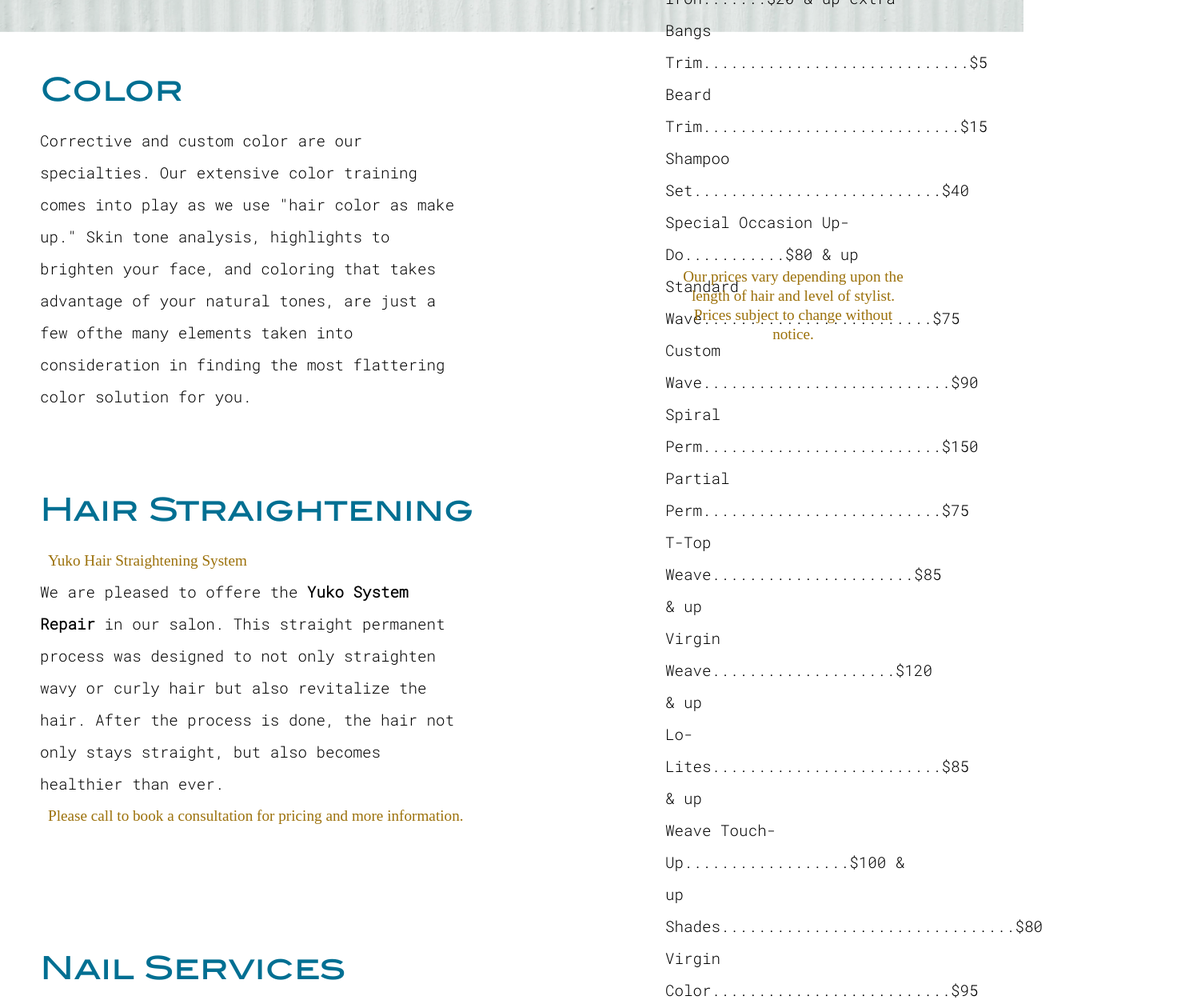
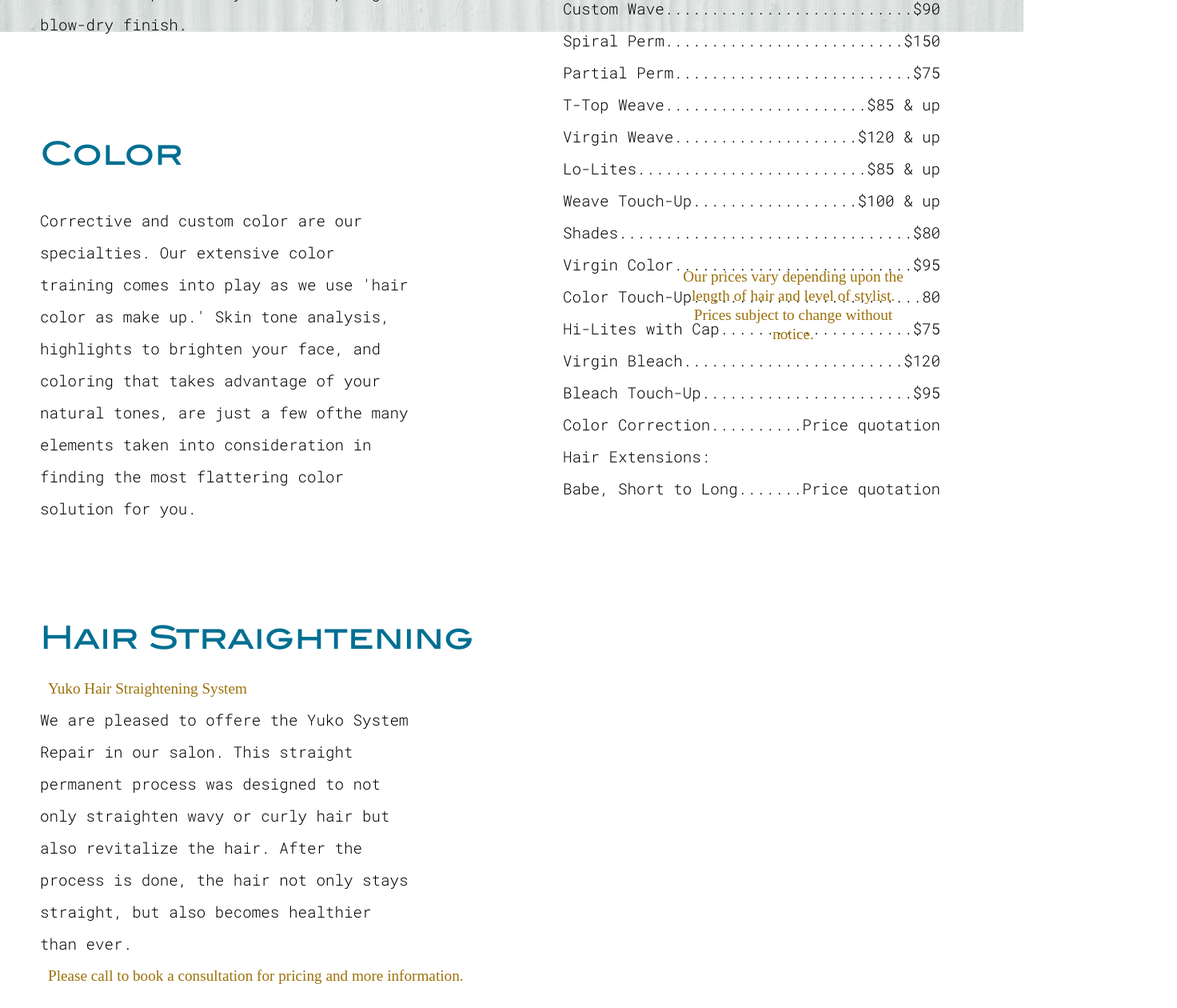
Before and after one commit to Austin-T-Johnson/headsuphair, a React (Create React App) app: page /services in a window 1280 px wide. Shown: the part 760-2020 px from the top of the page at 80% size, 1472 px wide, since content can reach past the window. Built offline with nearby package versions, Linux system fonts and the light colour scheme; a web font is replaced by a local one; what react-swipeable-views-utils would draw is missing.

Commit message:
updated banner added services-card json

```diff
--- a/src/App.scss
+++ b/src/App.scss
@@ -259,13 +259,14 @@ table {
 }
 
 .top-img-container {
-    background-image: url('../src/assets/images/front.webp');
+    background-image: url('../src/assets/images/banner.png');
     background-size: cover;
     background-position: 50% 20%;
-    filter: brightness(35%) blur(2px);
+    // filter: brightness(35%) blur(2px);
     height: 700px;
     width: 100%;
     margin-top: 25px;
+    box-shadow: 0px 5px 10px #606060;
 
 }
 
@@ -673,13 +674,14 @@ button:active:before {
     width: 100%;
     padding: 100px 50px;
     gap: 50px;
-    position: relative;
-
+    // background-color: green;
     @include media-query($small) {
         padding: 100px 0px;
         gap:0px;
     }
 }
+
+
 
 strong {
     font-weight: 800;
@@ -719,11 +721,15 @@ h3 {
         text-align: center;
     }
 }
+.left-container {
+    width: 50%;
+    // background-color: red;
+}
 
 .services-card {
-    width: 50%;
+    // width: 100%;
     padding: 50px 0px;
-
+    // background-color: yellow;
     @include media-query($small) {
         width: 100%;
         padding:25px 0px;
@@ -735,16 +741,20 @@ h3 {
 
 }
 
-.service-txt-container {
-    width: 90%;
-
+.left-txt-container {
+    width: 80%;
+    // background-color: green;
 }
 
-.services-pricing-container {
+.right-container {
+    // background-color: blue;
     width: 50%;
+    display: flex;
+    flex-direction: column;
+    align-items: flex-end;
     position: absolute;
-    top: 7%;
-    right: -15%;
+    right: 0;
+    padding-top: 50px;
 
     @include media-query($small) {
         right:0;
@@ -752,6 +762,10 @@ h3 {
         width: 100%;
 
     }
+}
+.right-txt-container {
+    width: 90%;
+    // background-color: yellow;
 }
 
 .bottom-right-h3-container {
--- /dev/null
+++ b/src/JSON/services-card.json
@@ -0,0 +1,16 @@
+[
+    {
+        "title": "The Cut",
+        "info": "The cut begins with a full consultation regarding your hairstyle options. Your hair is then treated to our clarification process which removes hard water deposits, followed by a five-minute, monthly maitenance conditioning. Next, our designer will cut your hair using precision cutting techniques that make handling your hair between services a breeze.Complimentary hair sculpting or blow-dry finish."
+    },
+    {
+        "title": "Color",
+        "info": "Corrective and custom color are our specialties. Our extensive color training comes into play as we use 'hair color as make up.' Skin tone analysis, highlights to brighten your face, and coloring that takes advantage of your natural tones, are just a few ofthe many elements taken into consideration in finding the most flattering color solution for you."
+    },
+    {
+        "title": "Hair Straightening",
+        "subtitle": "Yuko Hair Straightening System",
+        "info": "We are pleased to offere the Yuko System Repair in our salon. This straight permanent process was designed to not only straighten wavy or curly hair but also revitalize the hair. After the process is done, the hair not only stays straight, but also becomes healthier than ever.",
+        "subinfo": "Please call to book a consultation for pricing and more information."
+    }
+]
--- a/src/components/Services.js
+++ b/src/components/Services.js
@@ -2,39 +2,30 @@ import React from 'react'
 import Contact from './Contact'
 import servicesPricing from '../JSON/services-pricing.json'
 import nailServices from '../JSON/nail-services.json'
+import servicesCard from '../JSON/services-card.json'
 const Services = () => {
     return (
         <>
             <div className='background'></div>
             <div className='services-container'>
-                <div className='services-left-container'>
-                    <div className='services-card'>
-                        <h1>The Cut</h1>
-                        <div className='service-txt-container'>
-                            <p className='service-card-p'>The cut begins with a full consultation regarding your hairstyle options. Your hair is then treated to our clarification process which removes hard water deposits, followed by a five-minute, monthly maitenance conditioning. Next, our designer will cut your hair using precision cutting techniques that make handling your hair between services a breeze.<strong>Complimentary hair sculpting or blow-dry finish.</strong></p>
+            <div className='left-container'>
+                {servicesCard.map((data, idx) => {
+                    return (
+                       <div className='services-card' key={idx}>
+                            <h1>{data.title}</h1>
+                            <h2>{data.subtitle}</h2>
+                            <div className='left-txt-container'>
+                                <p className='service-card-p'>{data.info}</p>
                             </div>
+                            <h3>{data.subinfo}</h3>
                         </div>
 
-                    <div className='services-card'>
-                        <h1>Color</h1>
-                        <div className='service-txt-container'>
-                            <p className='service-card-p'>Corrective and custom color are our specialties. Our extensive color training comes into play as we use "hair color as make up." Skin tone analysis, highlights to brighten your face, and coloring that takes advantage of your natural tones, are just a few ofthe many elements taken into consideration in finding the most flattering color solution for you.</p>
-                        </div>
+                    )
+                })}
                 </div>
 
-                    <div className='services-card'>
-                        <h1>Hair Straightening</h1>
-                        <h2>Yuko Hair Straightening System</h2>
-                        <div className='service-txt-container'>
-                            <p className='service-card-p'>We are pleased to offere the <strong>Yuko System Repair</strong> in our salon. This straight permanent process was designed to not only straighten wavy or curly hair but also revitalize the hair. After the process is done, the hair not only stays straight, but also becomes healthier than ever.</p>
-                        </div>
-                        <h3>Please call to book a consultation for pricing and more information.</h3>
-                    </div>
-                </div>
-
-
-                <div className='services-pricing-container'>
-                    <div className='services-card'>
+            <div className='right-container'>
+                    <div className='right-txt-container'>
                         <h1>Hair Services</h1>
                         {servicesPricing.map((service) => {
                             return (
```
Also changed, not shown: src/assets/images/banner.png (added). Lines whose indentation alone changed are shown as unchanged.
